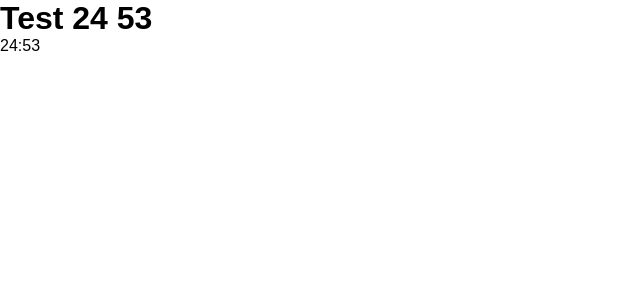
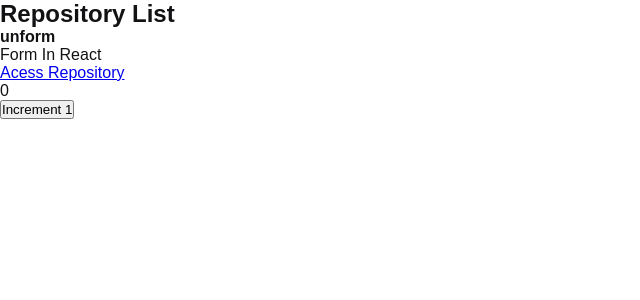
Before and after one commit to DanielNasc/rocketseat-ignite, a React app in the folder reactjs/01-github-explorer/: page / in a window 1280 px wide. Shown: the top 300 px of the page, without its empty margins (0-640 px from the left). Built offline with nearby package versions, Linux system fonts and the light colour scheme.

Commit message:
Conceitos importantes

```diff
--- a/reactjs/01-github-explorer/package.json
+++ b/reactjs/01-github-explorer/package.json
@@ -16,11 +16,13 @@
     "@babel/core": "^7.17.5",
     "@babel/preset-env": "^7.16.11",
     "@babel/preset-react": "^7.16.7",
+    "@pmmmwh/react-refresh-webpack-plugin": "^0.5.4",
     "babel-loader": "^8.2.3",
     "cross-env": "^7.0.3",
     "css-loader": "^6.7.0",
     "html-webpack-plugin": "^5.5.0",
     "node-sass": "^7.0.1",
+    "react-refresh": "^0.11.0",
     "sass-loader": "^12.6.0",
     "style-loader": "^3.3.1",
     "webpack": "^5.70.0",
--- a/reactjs/01-github-explorer/src/App.jsx
+++ b/reactjs/01-github-explorer/src/App.jsx
@@ -1,30 +1,10 @@
-import { useEffect, useState}  from "react"
-import "./styles/global.scss"
-
-const COUNTDOWN_INITIAL_TIME_IN_SECONDS = 25 * 60;
+import { Counter } from "./components/Counter";
+import { RepositoryList } from "./components/RepositoryList";
+import "./styles/global.scss";
 
 export function App() {
-    const [secondsAmount, setSecondsAmount] = useState(COUNTDOWN_INITIAL_TIME_IN_SECONDS)
-
-    useEffect(() => {
-        if (secondsAmount) {
-            setTimeout(() => {
-                setSecondsAmount(state => state - 1)
-            }, 1000);
-        } else {
-            alert("e");
-        }
-    }, [secondsAmount])
-
-    const minutes = Math.floor(secondsAmount / 60);
-    const seconds = secondsAmount % 60;
-
-    return (
-        <div>
-            <h1>Test {minutes} {seconds}</h1>
-            <span>{String(minutes).padStart(2, '0')}</span>
-            <span>:</span>
-            <span>{String(seconds).padStart(2, '0')}</span>
-        </div>
-    )
+    return <>
+        <RepositoryList />
+        <Counter />
+    </>;
 }
--- /dev/null
+++ b/reactjs/01-github-explorer/src/components/Counter.jsx
@@ -0,0 +1,16 @@
+import { useState } from "react"
+
+export function Counter() {
+    const [counter, setCounter] = useState(0)
+
+    function increment() {
+        setCounter(counter + 1)
+    }
+
+    return (
+        <div>
+            <p>{counter}</p>
+            <button onClick={increment}>Increment 1</button>
+        </div>
+    )
+}
--- /dev/null
+++ b/reactjs/01-github-explorer/src/components/RepositoryItem.jsx
@@ -0,0 +1,9 @@
+export function RepositoryItem(props) {
+    return (
+        <li>
+            <strong>{props.repository}</strong>
+            <p>Form In React</p>
+            <a href="#">Acess Repository</a>
+        </li>
+    )
+}
--- /dev/null
+++ b/reactjs/01-github-explorer/src/components/RepositoryList.jsx
@@ -0,0 +1,14 @@
+import { RepositoryItem } from "./RepositoryItem";
+
+export function RepositoryList() {
+    return (
+        <section>
+            <h1>Repository List</h1>
+            <ul>
+                <li>
+                    <RepositoryItem repository="unform" />
+                </li>
+            </ul>
+        </section>
+    )
+}
--- a/reactjs/01-github-explorer/src/styles/global.scss
+++ b/reactjs/01-github-explorer/src/styles/global.scss
@@ -2,5 +2,9 @@
     margin: 0;
     padding: 0;
     box-sizing: border-box;
+}
+
+body {
     font-family: Arial, Helvetica, sans-serif;
+    color: #121214;
 }
--- a/reactjs/01-github-explorer/webpack.config.js
+++ b/reactjs/01-github-explorer/webpack.config.js
@@ -1,5 +1,6 @@
 const path = require("path")
 const HtmlWebpackPlugin = require("html-webpack-plugin")
+const ReactRefreshWebpackPlugin = require("@pmmmwh/react-refresh-webpack-plugin")
 
 const isDevelopment = process.env.NODE_ENV !== "production"
 
@@ -16,18 +17,27 @@
     },
     devServer: {
         static: path.resolve(__dirname, "public"),
+        hot: true,
     },
     plugins: [
         new HtmlWebpackPlugin({
             template: path.resolve(__dirname, "public", "index.html")
-        })
-    ],
+        }),
+        isDevelopment && new ReactRefreshWebpackPlugin()
+    ].filter(Boolean),
     module: {
         rules: [
             {
                 test: /\.jsx$/,
                 exclude: /node_modules/,
-                use: "babel-loader"
+                use: {
+                    loader: "babel-loader",
+                    options: {
+                        plugins: [
+                            isDevelopment && require.resolve("react-refresh/babel")
+                        ].filter(Boolean),
+                    }
+                }
             },
             {
                 test: /\.scss$/,
```
Also changed, not shown: 1 other file (tests, documents, lock files or other folders).
